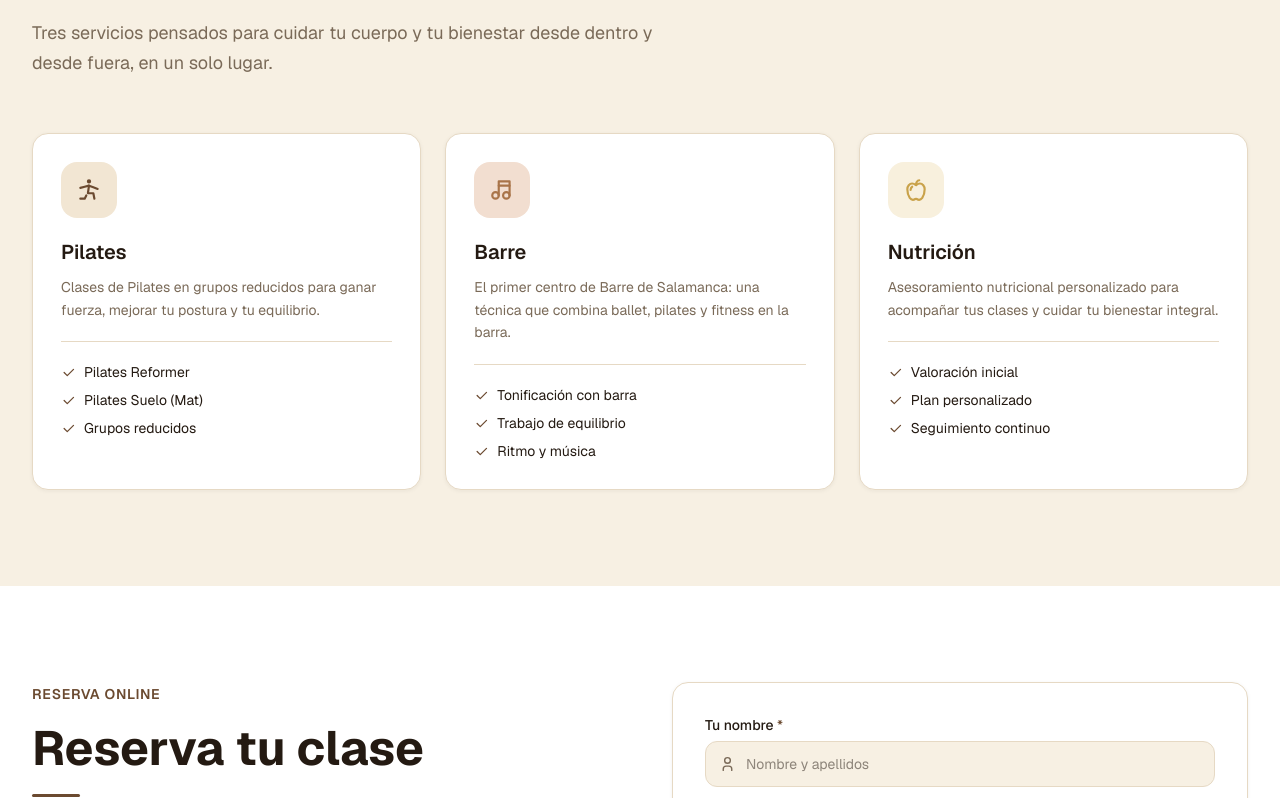
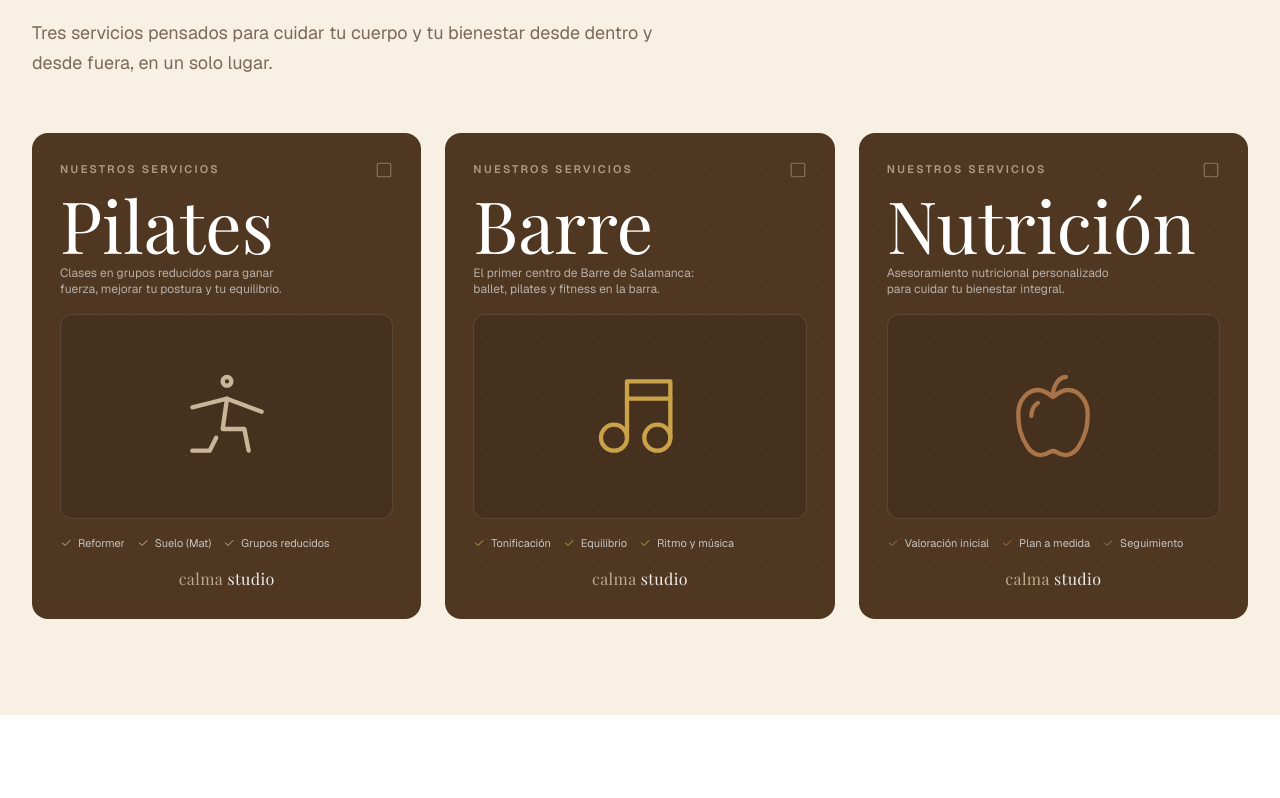
Before and after one commit to mariorivzz/estudio-pilates, a Next.js app: page / in a window 1280 px wide. Shown: the part 1782-2580 px from the top of the page. Built offline with nearby package versions, Linux system fonts and the light colour scheme; a web font is replaced by a local one.

Commit message:
scroll reveal

```diff
--- a/src/components/CitasSection.tsx
+++ b/src/components/CitasSection.tsx
@@ -1,5 +1,6 @@
 'use client';
 
+import ScrollReveal from '@/components/ScrollReveal';
 import { siteConfig } from '@/lib/config';
 import { buildWhatsAppUrl, formatDateES, getTomorrowDate } from '@/lib/utils';
 import { useState } from 'react';
@@ -141,7 +142,7 @@ export default function CitasSection() {
       <div className="max-w-7xl mx-auto px-4 sm:px-6 lg:px-8">
         <div className="grid grid-cols-1 lg:grid-cols-2 gap-16 items-start">
           {/* Info lateral */}
-          <div>
+          <ScrollReveal animation="slide-left">
             <span className="text-primary font-semibold text-sm uppercase tracking-wider">
               Reserva online
             </span>
@@ -197,10 +198,10 @@ export default function CitasSection() {
                 <p><span className="text-muted font-medium">Domingo</span>  {siteConfig.hours.domingo}</p>
               </div>
             </div>
-          </div>
+          </ScrollReveal>
 
           {/* Formulario */}
-          <div className="card p-8">
+          <ScrollReveal className="card p-8" animation="fade-in-up" delay={200}>
             <form onSubmit={handleSubmit} noValidate className="space-y-5">
               {/* Nombre */}
               <div>
@@ -351,7 +352,7 @@ export default function CitasSection() {
                 Te contactaremos para confirmar disponibilidad. Tus datos no se comparten con terceros.
               </p>
             </form>
-          </div>
+          </ScrollReveal>
         </div>
       </div>
     </section>
--- a/src/components/Footer.tsx
+++ b/src/components/Footer.tsx
@@ -1,3 +1,4 @@
+import ScrollReveal from '@/components/ScrollReveal';
 import { siteConfig } from '@/lib/config';
 import { buildWhatsAppUrl } from '@/lib/utils';
 import {
@@ -32,7 +33,7 @@ export default function Footer() {
   return (
     <footer className="bg-secondary text-white">
       <div className="max-w-7xl mx-auto px-4 sm:px-6 lg:px-8 py-16">
-        <div className="grid grid-cols-1 sm:grid-cols-2 lg:grid-cols-4 gap-12">
+        <ScrollReveal className="grid grid-cols-1 sm:grid-cols-2 lg:grid-cols-4 gap-12" animation="fade-in">
           {/* Brand */}
           <div>
             <div className="flex items-center gap-2.5 mb-4">
@@ -149,7 +150,7 @@ export default function Footer() {
               </li>
             </ul>
           </div>
-        </div>
+        </ScrollReveal>
 
         {/* Bottom bar */}
         <div className="border-t border-white/8 mt-12 pt-8 flex flex-col sm:flex-row justify-between items-center gap-4">
--- /dev/null
+++ b/src/components/ScrollReveal.tsx
@@ -0,0 +1,53 @@
+'use client';
+
+import { useEffect, useRef, useState } from 'react';
+
+type Animation = 'fade-in-up' | 'fade-in' | 'slide-left';
+type Delay = 100 | 200 | 300 | 400 | 500;
+
+interface ScrollRevealProps {
+  children: React.ReactNode;
+  className?: string;
+  animation?: Animation;
+  delay?: Delay;
+}
+
+// Revela su contenido con la animación sutil ya definida en globals.css
+// (fade/slide, sin bounce) la primera vez que entra en el viewport al hacer scroll.
+export default function ScrollReveal({
+  children,
+  className = '',
+  animation = 'fade-in-up',
+  delay,
+}: ScrollRevealProps) {
+  const ref = useRef<HTMLDivElement>(null);
+  const [visible, setVisible] = useState(false);
+
+  useEffect(() => {
+    const el = ref.current;
+    if (!el) return;
+
+    const observer = new IntersectionObserver(
+      ([entry]) => {
+        if (entry.isIntersecting) {
+          setVisible(true);
+          observer.unobserve(el);
+        }
+      },
+      { threshold: 0.15, rootMargin: '0px 0px -10% 0px' }
+    );
+
+    observer.observe(el);
+    return () => observer.disconnect();
+  }, []);
+
+  const animationClass = visible
+    ? `animate-${animation}${delay ? ` delay-${delay}` : ''}`
+    : 'opacity-0';
+
+  return (
+    <div ref={ref} className={`${className} ${animationClass}`}>
+      {children}
+    </div>
+  );
+}
--- a/src/components/ServiciosSection.tsx
+++ b/src/components/ServiciosSection.tsx
@@ -1,34 +1,35 @@
-import { TbApple, TbCheck, TbMusic, TbYoga } from 'react-icons/tb';
+import ScrollReveal from '@/components/ScrollReveal';
+import { TbApple, TbCheck, TbMusic, TbSquare, TbYoga } from 'react-icons/tb';
 
 interface Servicio {
   icon: React.ElementType;
   titulo: string;
   descripcion: string;
   items: string[];
-  color: string;
+  tint: string;
 }
 
 const servicios: Servicio[] = [
   {
     icon: TbYoga,
     titulo: 'Pilates',
-    descripcion: 'Clases de Pilates en grupos reducidos para ganar fuerza, mejorar tu postura y tu equilibrio.',
-    items: ['Pilates Reformer', 'Pilates Suelo (Mat)', 'Grupos reducidos'],
-    color: 'bg-primary-bg text-primary',
+    descripcion: 'Clases en grupos reducidos para ganar fuerza, mejorar tu postura y tu equilibrio.',
+    items: ['Reformer', 'Suelo (Mat)', 'Grupos reducidos'],
+    tint: 'text-primary-light',
   },
   {
     icon: TbMusic,
     titulo: 'Barre',
-    descripcion: 'El primer centro de Barre de Salamanca: una técnica que combina ballet, pilates y fitness en la barra.',
-    items: ['Tonificación con barra', 'Trabajo de equilibrio', 'Ritmo y música'],
-    color: 'bg-accent-light text-accent',
+    descripcion: 'El primer centro de Barre de Salamanca: ballet, pilates y fitness en la barra.',
+    items: ['Tonificación', 'Equilibrio', 'Ritmo y música'],
+    tint: 'text-highlight',
   },
   {
     icon: TbApple,
     titulo: 'Nutrición',
-    descripcion: 'Asesoramiento nutricional personalizado para acompañar tus clases y cuidar tu bienestar integral.',
-    items: ['Valoración inicial', 'Plan personalizado', 'Seguimiento continuo'],
-    color: 'bg-highlight-bg text-highlight',
+    descripcion: 'Asesoramiento nutricional personalizado para cuidar tu bienestar integral.',
+    items: ['Valoración inicial', 'Plan a medida', 'Seguimiento'],
+    tint: 'text-accent',
   },
 ];
 
@@ -37,7 +38,7 @@ export default function ServiciosSection() {
     <section id="servicios" className="py-24 bg-background">
       <div className="max-w-7xl mx-auto px-4 sm:px-6 lg:px-8">
         {/* Header */}
-        <div className="mb-14">
+        <ScrollReveal className="mb-14">
           <span className="text-primary font-semibold text-sm uppercase tracking-wider">
             Nuestros servicios
           </span>
@@ -48,33 +49,61 @@ export default function ServiciosSection() {
           <p className="text-muted text-lg max-w-2xl leading-relaxed">
             Tres servicios pensados para cuidar tu cuerpo y tu bienestar desde dentro y desde fuera, en un solo lugar.
           </p>
-        </div>
+        </ScrollReveal>
 
-        {/* Grid de 3 pilares */}
+        {/* Grid de 3 "posters" — estilo editorial, tono de las publicaciones de Instagram */}
         <div className="grid grid-cols-1 md:grid-cols-3 gap-6">
-          {servicios.map((servicio) => (
-            <div
+          {servicios.map((servicio, index) => (
+            <ScrollReveal
               key={servicio.titulo}
-              className="card p-7"
+              className="relative flex flex-col aspect-[4/5] rounded-2xl overflow-hidden bg-primary-dark p-7"
+              delay={((index + 1) * 100) as 100 | 200 | 300}
             >
-              <div className={`w-14 h-14 rounded-2xl flex items-center justify-center mb-5 ${servicio.color}`}>
-                <servicio.icon size={26} />
+              {/* Textura sutil, coherente con el Hero */}
+              <div
+                className="absolute inset-0 opacity-[0.05]"
+                style={{
+                  backgroundImage: 'radial-gradient(circle, #f2e6d3 1px, transparent 1px)',
+                  backgroundSize: '28px 28px',
+                }}
+              />
+
+              {/* Cabecera del "poster" */}
+              <div className="relative flex items-start justify-between mb-3">
+                <span className="text-primary-light/80 text-[11px] font-semibold uppercase tracking-[0.2em]">
+                  Nuestros servicios
+                </span>
+                <TbSquare className="text-primary-light/50" size={18} strokeWidth={1.5} />
               </div>
-              <h3 className="font-semibold text-secondary text-xl mb-2.5">
+
+              {/* Título editorial — protagonista, como en los posts */}
+              <h3 className="relative font-serif text-white text-6xl sm:text-7xl leading-[0.92] mb-2">
                 {servicio.titulo}
               </h3>
-              <p className="text-muted text-sm leading-relaxed mb-5">
+              <p className="relative text-white/60 text-xs leading-snug max-w-[28ch] mb-4">
                 {servicio.descripcion}
               </p>
-              <ul className="space-y-2 border-t border-border pt-5">
+
+              {/* Zona central — icono a modo de "foto", protagonista */}
+              <div className="relative flex-[2] flex items-center justify-center rounded-xl border border-white/10 bg-black/10">
+                <servicio.icon className={servicio.tint} size={104} strokeWidth={1} />
+              </div>
+
+              {/* Detalles incluidos */}
+              <ul className="relative flex flex-wrap gap-x-3 gap-y-1 mt-4 mb-4">
                 {servicio.items.map((item) => (
-                  <li key={item} className="flex items-center gap-2 text-sm text-secondary">
-                    <TbCheck className="text-primary shrink-0" size={15} />
+                  <li key={item} className="flex items-center gap-1.5 text-[11px] text-white/70">
+                    <TbCheck className={`${servicio.tint} shrink-0`} size={12} />
                     {item}
                   </li>
                 ))}
               </ul>
-            </div>
+
+              {/* Firma — tono del logotipo, como en las publicaciones */}
+              <span className="relative text-center font-serif text-primary-light/90 text-base lowercase tracking-wide">
+                calma <span className="text-white/90">studio</span>
+              </span>
+            </ScrollReveal>
           ))}
         </div>
       </div>
```
Also changed, not shown: src/components/CompromisoSection.tsx (+15 -9 lines), src/components/ContactoSection.tsx (+14 -6 lines).
